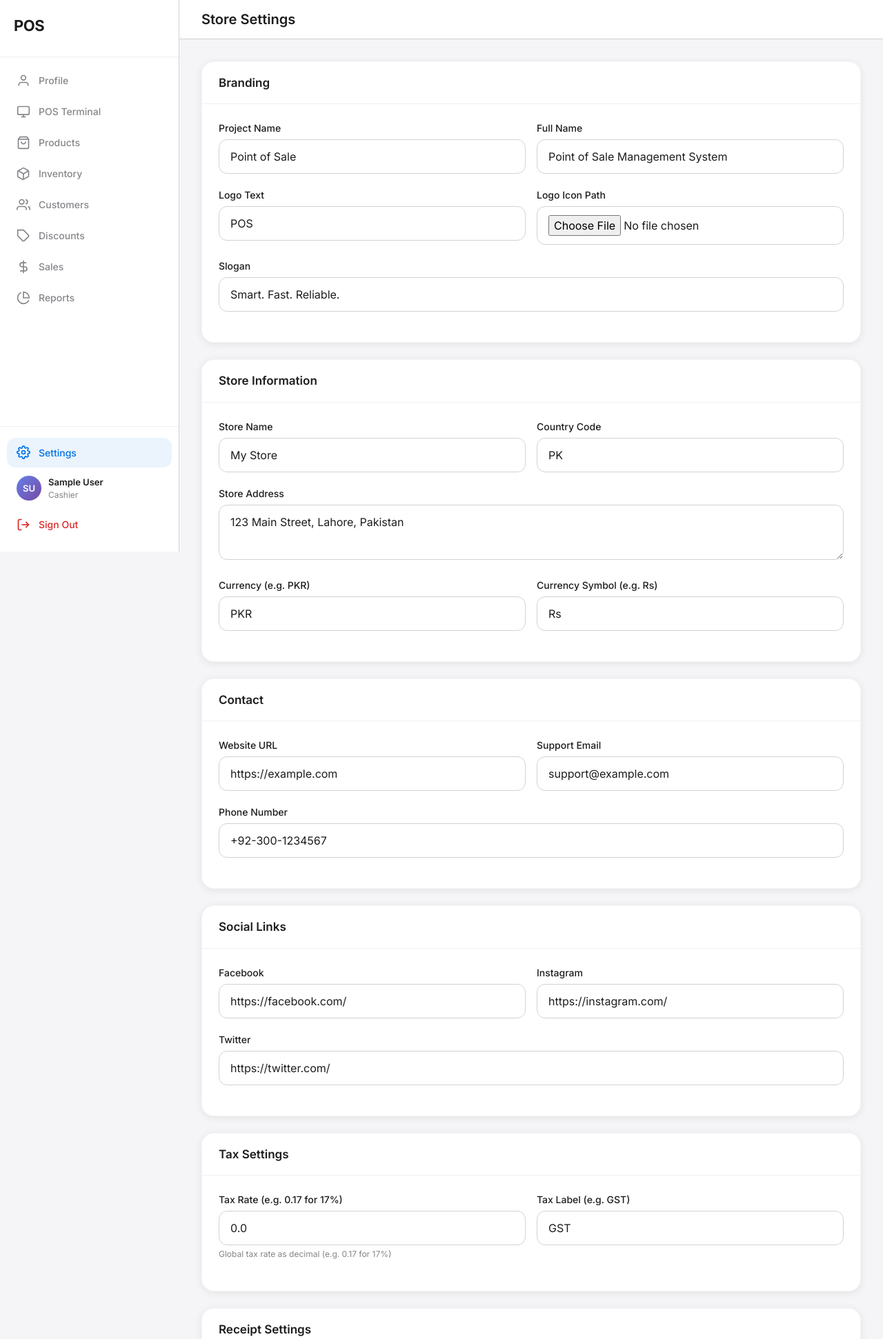
After one commit to 7aib/point-of-sale, a Django app: page /settings/ in a window 1280 px wide. The commit adds this page. Shown: the top 1942 px of the page at 69% size. Run offline with Django 5.2, Linux system fonts and the light colour scheme; the visitor is signed in with stand-in values (Sample User, id 1); data comes from the database, SQL or seed files in the repository.

Commit message:
feat: store settings

```diff
--- /dev/null
+++ b/point_of_sale/forms.py
@@ -0,0 +1,46 @@
+from django import forms
+
+from .models import StoreSettings
+
+
+class StoreSettingsForm(forms.ModelForm):
+    class Meta:
+        model = StoreSettings
+        fields = [
+            "project_name", "project_full_name", "logo_icon", "logo_text", "slogan",
+            "website_url", "support_email", "phone_number",
+            "store_name", "store_address", "store_currency", "store_currency_symbol", "country_code",
+            "hero_image_url", "favicon",
+            "social_facebook", "social_instagram", "social_twitter",
+            "tax_rate", "tax_label",
+            "receipt_footer_text", "receipt_width",
+            "products_per_page", "orders_per_page", "customers_per_page", "discounts_per_page",
+        ]
+        widgets = {
+            "project_name": forms.TextInput(attrs={"class": "apple-form-input"}),
+            "project_full_name": forms.TextInput(attrs={"class": "apple-form-input"}),
+            "logo_icon": forms.ClearableFileInput(attrs={"class": "apple-form-input", "accept": "image/*"}),
+            "logo_text": forms.TextInput(attrs={"class": "apple-form-input", "placeholder": "Short brand name"}),
+            "slogan": forms.TextInput(attrs={"class": "apple-form-input"}),
+            "website_url": forms.URLInput(attrs={"class": "apple-form-input"}),
+            "support_email": forms.EmailInput(attrs={"class": "apple-form-input"}),
+            "phone_number": forms.TextInput(attrs={"class": "apple-form-input"}),
+            "store_name": forms.TextInput(attrs={"class": "apple-form-input"}),
+            "store_address": forms.Textarea(attrs={"class": "apple-form-input", "rows": 2}),
+            "store_currency": forms.TextInput(attrs={"class": "apple-form-input", "placeholder": "e.g. PKR"}),
+            "store_currency_symbol": forms.TextInput(attrs={"class": "apple-form-input", "placeholder": "e.g. Rs"}),
+            "country_code": forms.TextInput(attrs={"class": "apple-form-input", "placeholder": "e.g. PK"}),
+            "hero_image_url": forms.URLInput(attrs={"class": "apple-form-input"}),
+            "favicon": forms.ClearableFileInput(attrs={"class": "apple-form-input", "accept": "image/*"}),
+            "social_facebook": forms.URLInput(attrs={"class": "apple-form-input"}),
+            "social_instagram": forms.URLInput(attrs={"class": "apple-form-input"}),
+            "social_twitter": forms.URLInput(attrs={"class": "apple-form-input"}),
+            "tax_rate": forms.NumberInput(attrs={"class": "apple-form-input", "step": "0.0001", "min": "0"}),
+            "tax_label": forms.TextInput(attrs={"class": "apple-form-input", "placeholder": "e.g. GST"}),
+            "receipt_footer_text": forms.TextInput(attrs={"class": "apple-form-input"}),
+            "receipt_width": forms.NumberInput(attrs={"class": "apple-form-input", "min": "40", "max": "120"}),
+            "products_per_page": forms.NumberInput(attrs={"class": "apple-form-input", "min": "5", "max": "100"}),
+            "orders_per_page": forms.NumberInput(attrs={"class": "apple-form-input", "min": "5", "max": "100"}),
+            "customers_per_page": forms.NumberInput(attrs={"class": "apple-form-input", "min": "5", "max": "100"}),
+            "discounts_per_page": forms.NumberInput(attrs={"class": "apple-form-input", "min": "5", "max": "100"}),
+        }
--- a/point_of_sale/settings.py
+++ b/point_of_sale/settings.py
@@ -34,6 +34,7 @@ INSTALLED_APPS = [
     'crispy_forms',
     'crispy_bootstrap5',
     # Local
+    'point_of_sale',
     'accounts',
     'products',
     'inventory',
--- a/point_of_sale/urls.py
+++ b/point_of_sale/urls.py
@@ -3,6 +3,8 @@ from django.urls import path, include, reverse_lazy
 from django.conf import settings
 from django.conf.urls.static import static
 from django.views.generic import RedirectView
+
+from . import views
 
 urlpatterns = [
     path('admin/', admin.site.urls),
@@ -13,6 +15,7 @@ urlpatterns = [
     path('discounts/', include('discounts.urls')),
     path('sales/', include('sales.urls')),
     path('reports/', include('reports.urls')),
+    path('settings/', views.settings_view, name='settings'),
     path('', RedirectView.as_view(url=reverse_lazy('accounts:login')), name='home'),
     path('', include('allauth.urls')),
 ]
--- /dev/null
+++ b/point_of_sale/views.py
@@ -0,0 +1,22 @@
+from django.shortcuts import render, redirect
+from django.contrib.auth.decorators import login_required
+from django.contrib import messages
+
+from .models import StoreSettings
+from .forms import StoreSettingsForm
+
+
+@login_required
+def settings_view(request):
+    settings_obj = StoreSettings.load()
+
+    if request.method == "POST":
+        form = StoreSettingsForm(request.POST, request.FILES, instance=settings_obj)
+        if form.is_valid():
+            form.save()
+            messages.success(request, "Store settings updated successfully!")
+            return redirect("settings")
+    else:
+        form = StoreSettingsForm(instance=settings_obj)
+
+    return render(request, "core/settings.html", {"form": form, "settings_obj": settings_obj})
--- a/templates/base.html
+++ b/templates/base.html
@@ -53,6 +53,10 @@
                 </a>
             </nav>
             <div class="sidebar-footer">
+                <a href="{% url 'settings' %}" class="nav-item {% if request.resolver_match.url_name == 'settings' %}active{% endif %}" style="margin-bottom: 4px;">
+                    <svg width="20" height="20" viewBox="0 0 24 24" fill="none" stroke="currentColor" stroke-width="2"><circle cx="12" cy="12" r="3"/><path d="M19.4 15a1.65 1.65 0 00.33 1.82l.06.06a2 2 0 010 2.83 2 2 0 01-2.83 0l-.06-.06a1.65 1.65 0 00-1.82-.33 1.65 1.65 0 00-1 1.51V21a2 2 0 01-2 2 2 2 0 01-2-2v-.09A1.65 1.65 0 009 19.4a1.65 1.65 0 00-1.82.33l-.06.06a2 2 0 01-2.83 0 2 2 0 010-2.83l.06-.06A1.65 1.65 0 004.68 15a1.65 1.65 0 00-1.51-1H3a2 2 0 01-2-2 2 2 0 012-2h.09A1.65 1.65 0 004.6 9a1.65 1.65 0 00-.33-1.82l-.06-.06a2 2 0 010-2.83 2 2 0 012.83 0l.06.06A1.65 1.65 0 009 4.68a1.65 1.65 0 001-1.51V3a2 2 0 012-2 2 2 0 012 2v.09a1.65 1.65 0 001 1.51 1.65 1.65 0 001.82-.33l.06-.06a2 2 0 012.83 0 2 2 0 010 2.83l-.06.06A1.65 1.65 0 0019.4 9a1.65 1.65 0 001.51 1H21a2 2 0 012 2 2 2 0 01-2 2h-.09a1.65 1.65 0 00-1.51 1z"/></svg>
+                    Settings
+                </a>
                 <div class="sidebar-user">
                     <div class="sidebar-user-avatar">{{ user.first_name.0 }}{{ user.last_name.0 }}</div>
                     <div class="sidebar-user-info">
--- /dev/null
+++ b/templates/core/settings.html
@@ -0,0 +1,159 @@
+{% extends "base.html" %}
+
+{% block title %}Store Settings - {{ PROJECT_NAME }}{% endblock %}
+{% block page_title %}Store Settings{% endblock %}
+
+{% block content %}
+<form method="post" novalidate enctype="multipart/form-data">
+    {% csrf_token %}
+
+    {% if form.non_field_errors %}
+    <div class="apple-alert apple-alert-danger" style="margin-bottom: 24px;">
+        {% for error in form.non_field_errors %}
+        <p>{{ error }}</p>
+        {% endfor %}
+    </div>
+    {% endif %}
+
+    <!-- Branding -->
+    <div class="apple-card" style="margin-bottom: 24px;">
+        <div class="apple-card-header">
+            <h3 class="apple-card-title">Branding</h3>
+        </div>
+        <div class="apple-card-body">
+            <div class="apple-form-row">
+                {% include "components/form_field.html" with field=form.project_name label="Project Name" %}
+                {% include "components/form_field.html" with field=form.project_full_name label="Full Name" %}
+            </div>
+            <div class="apple-form-row">
+                {% include "components/form_field.html" with field=form.logo_text label="Logo Text" %}
+                {% include "components/form_field.html" with field=form.logo_icon label="Logo Icon Path" %}
+            </div>
+            {% include "components/form_field.html" with field=form.slogan label="Slogan" %}
+        </div>
+    </div>
+
+    <!-- Store Info -->
+    <div class="apple-card" style="margin-bottom: 24px;">
+        <div class="apple-card-header">
+            <h3 class="apple-card-title">Store Information</h3>
+        </div>
+        <div class="apple-card-body">
+            <div class="apple-form-row">
+                {% include "components/form_field.html" with field=form.store_name label="Store Name" %}
+                {% include "components/form_field.html" with field=form.country_code label="Country Code" %}
+            </div>
+            {% include "components/form_field.html" with field=form.store_address label="Store Address" %}
+            <div class="apple-form-row">
+                {% include "components/form_field.html" with field=form.store_currency label="Currency (e.g. PKR)" %}
+                {% include "components/form_field.html" with field=form.store_currency_symbol label="Currency Symbol (e.g. Rs)" %}
+            </div>
+        </div>
+    </div>
+
+    <!-- Contact -->
+    <div class="apple-card" style="margin-bottom: 24px;">
+        <div class="apple-card-header">
+            <h3 class="apple-card-title">Contact</h3>
+        </div>
+        <div class="apple-card-body">
+            <div class="apple-form-row">
+                {% include "components/form_field.html" with field=form.website_url label="Website URL" %}
+                {% include "components/form_field.html" with field=form.support_email label="Support Email" %}
+            </div>
+            {% include "components/form_field.html" with field=form.phone_number label="Phone Number" %}
+        </div>
+    </div>
+
+    <!-- Social Links -->
+    <div class="apple-card" style="margin-bottom: 24px;">
+        <div class="apple-card-header">
+            <h3 class="apple-card-title">Social Links</h3>
+        </div>
+        <div class="apple-card-body">
+            <div class="apple-form-row">
+                {% include "components/form_field.html" with field=form.social_facebook label="Facebook" %}
+                {% include "components/form_field.html" with field=form.social_instagram label="Instagram" %}
+            </div>
+            {% include "components/form_field.html" with field=form.social_twitter label="Twitter" %}
+        </div>
+    </div>
+
+    <!-- Tax Settings -->
+    <div class="apple-card" style="margin-bottom: 24px;">
+        <div class="apple-card-header">
+            <h3 class="apple-card-title">Tax Settings</h3>
+        </div>
+        <div class="apple-card-body">
+            <div class="apple-form-row">
+                {% include "components/form_field.html" with field=form.tax_rate label="Tax Rate (e.g. 0.17 for 17%)" %}
+                {% include "components/form_field.html" with field=form.tax_label label="Tax Label (e.g. GST)" %}
+            </div>
+        </div>
+    </div>
+
+    <!-- Receipt -->
+    <div class="apple-card" style="margin-bottom: 24px;">
+        <div class="apple-card-header">
+            <h3 class="apple-card-title">Receipt Settings</h3>
+        </div>
+        <div class="apple-card-body">
+            <div class="apple-form-row">
+                {% include "components/form_field.html" with field=form.receipt_footer_text label="Footer Text" %}
+                {% include "components/form_field.html" with field=form.receipt_width label="Width (characters)" %}
+            </div>
+        </div>
+    </div>
+
+    <!-- Pagination -->
+    <div class="apple-card" style="margin-bottom: 24px;">
+        <div class="apple-card-header">
+            <h3 class="apple-card-title">Pagination</h3>
+        </div>
+        <div class="apple-card-body">
+            <div class="apple-form-row">
+                {% include "components/form_field.html" with field=form.products_per_page label="Products Per Page" %}
+                {% include "components/form_field.html" with field=form.orders_per_page label="Orders Per Page" %}
+            </div>
+            <div class="apple-form-row">
+                {% include "components/form_field.html" with field=form.customers_per_page label="Customers Per Page" %}
+                {% include "components/form_field.html" with field=form.discounts_per_page label="Discounts Per Page" %}
+            </div>
+        </div>
+    </div>
+
+    <!-- Media -->
+    <div class="apple-card" style="margin-bottom: 24px;">
+        <div class="apple-card-header">
+            <h3 class="apple-card-title">Media</h3>
+        </div>
+        <div class="apple-card-body">
+            <div class="apple-form-row">
+                <div>
+                    <label style="font-size: 13px; font-weight: 500; display: block; margin-bottom: 6px;">Logo Icon</label>
+                    {% if settings_obj.logo_icon %}
+                    <div style="margin-bottom: 8px;">
+                        <img src="{{ settings_obj.logo_icon.url }}" alt="Current Logo" style="max-height: 60px; border-radius: 8px; border: 1px solid var(--apple-border);">
+                    </div>
+                    {% endif %}
+                    {{ form.logo_icon }}
+                </div>
+                <div>
+                    <label style="font-size: 13px; font-weight: 500; display: block; margin-bottom: 6px;">Favicon</label>
+                    {% if settings_obj.favicon %}
+                    <div style="margin-bottom: 8px;">
+                        <img src="{{ settings_obj.favicon.url }}" alt="Current Favicon" style="max-height: 40px; border-radius: 4px; border: 1px solid var(--apple-border);">
+                    </div>
+                    {% endif %}
+                    {{ form.favicon }}
+                </div>
+            </div>
+            {% include "components/form_field.html" with field=form.hero_image_url label="Hero Image URL" %}
+        </div>
+    </div>
+
+    <div style="display: flex; gap: 12px; justify-content: flex-end; margin-bottom: 48px;">
+        {% include "components/button.html" with text="Save Settings" type="primary" %}
+    </div>
+</form>
+{% endblock %}
```
Also changed, not shown: point_of_sale/admin.py (added, +41 -0 lines), point_of_sale/config_context.py (+40 -27 lines), point_of_sale/models.py (added, +105 -0 lines), media/branding/Gemini_Generated_Image_jr0qkujr0qkujr0q.png (added), media/branding/Gemini_Generated_Image_jr0qkujr0qkujr0q_zqm6TEs.png (added), point_of_sale/migrations/0001_initial.py (added), point_of_sale/migrations/0002_alter_storesettings_favicon_and_more.py (added), point_of_sale/migrations/__init__.py (added).
